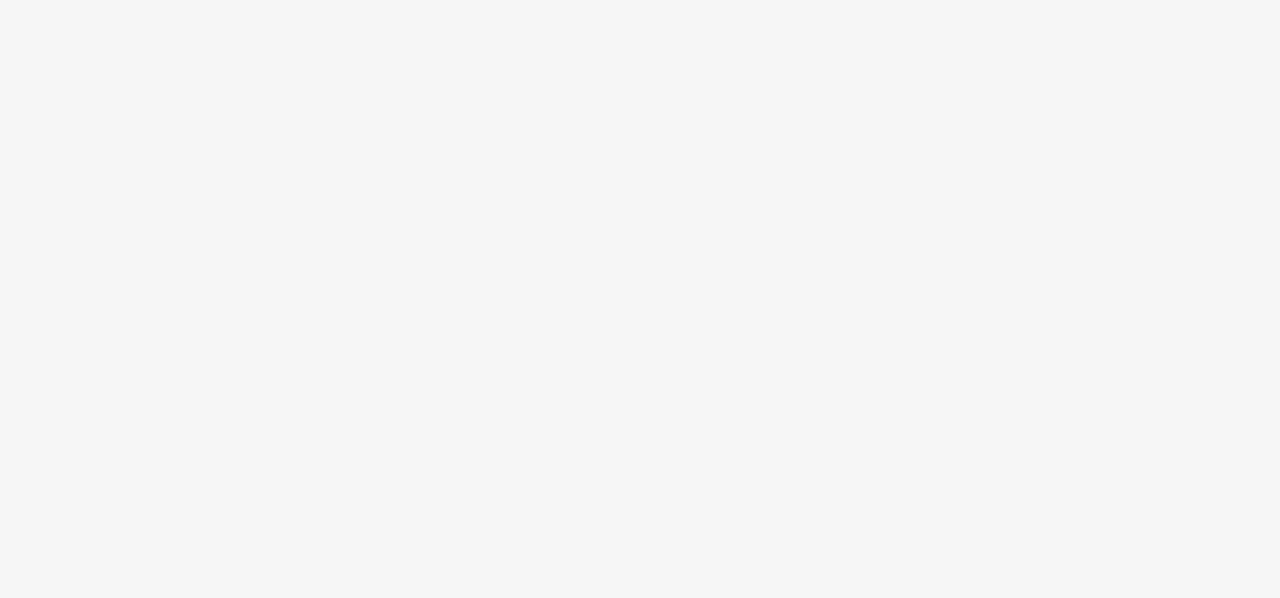
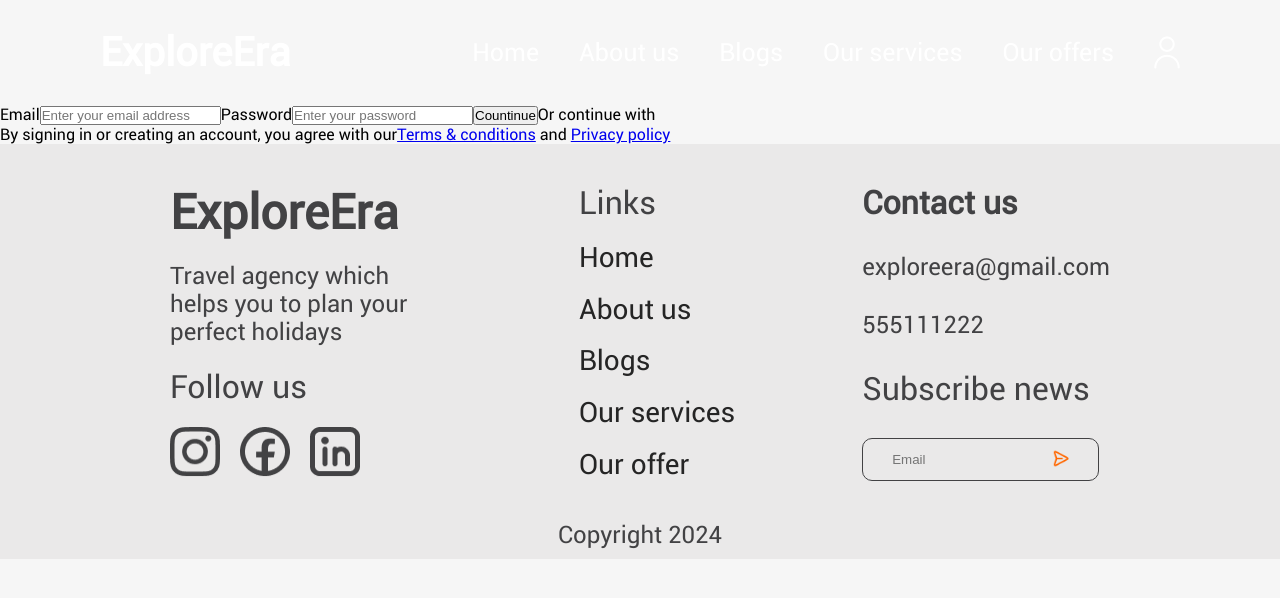
Before and after one commit to Tornike512/Unilab-Figma-Website, a React (Vite) app: page /signin in a window 1280 px wide. Before the commit this address had no page. Shown: the top 598 px of the page. Built offline with nearby package versions, Linux system fonts and the light colour scheme.

Commit message:
Add: Sign In Page HTML

```diff
--- a/src/App.jsx
+++ b/src/App.jsx
@@ -3,7 +3,7 @@ import { Suspense, lazy } from "react";
 import { PublicLayout } from "./layouts/PublicLayout";
 
 const HomePage = lazy(() => import("./pages/HomePage"));
-const AuthorizationPage = lazy(() => import("./pages/AuthorizationPage"));
+const SignInPage = lazy(() => import("./pages/SignInPage"));
 
 function App() {
   return (
@@ -12,7 +12,7 @@ function App() {
         <Routes>
           <Route element={<PublicLayout />}>
             <Route path="/" element={<HomePage />} />
-            <Route path="/authorization" element={<AuthorizationPage />} />
+            <Route path="/signin" element={<SignInPage />} />
           </Route>
         </Routes>
       </Suspense>
--- a/src/pages/AuthorizationPage/AuthorizationPage.jsx
+++ /dev/null
@@ -1,5 +0,0 @@
-import "./AuthorizationPage.scss";
-
-export function AuthorizationPage() {
-  return <div></div>;
-}
--- a/src/pages/AuthorizationPage/index.js
+++ /dev/null
@@ -1 +0,0 @@
-export { AuthorizationPage as default } from "./AuthorizationPage";
--- /dev/null
+++ b/src/pages/SignInPage/SignInPage.jsx
@@ -0,0 +1,23 @@
+import "./SignInPage.scss";
+
+export function SignInPage() {
+  return (
+    <section className="sign-in-page">
+      <div className="sign-in-container">
+        <label>Email</label>
+        <input type="email" placeholder="Enter your email address" />
+        <label>Password</label>
+        <input type="password" placeholder="Enter your password" />
+        <button className="sign-in-button">Countinue</button>
+        <span className="divider-text">Or continue with</span>
+        <div className="upper-divider"></div>
+        <div className="sign-in-with-socials"></div>
+        <div className="lower-divider"></div>
+        <p>
+          By signing in or creating an account, you agree with our
+          <a href="#">Terms & conditions</a> and <a href="#">Privacy policy</a>
+        </p>
+      </div>
+    </section>
+  );
+}
--- /dev/null
+++ b/src/pages/SignInPage/index.js
@@ -0,0 +1 @@
+export { SignInPage as default } from "./SignInPage";
```
Also changed, not shown: src/pages/SignInPage/SignInPage.scss (renamed from src/pages/AuthorizationPage/AuthorizationPage.scss).
